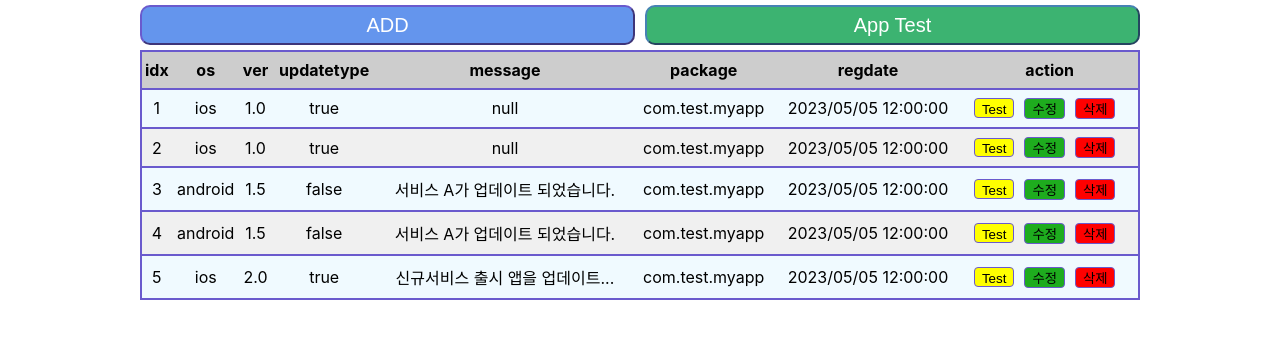
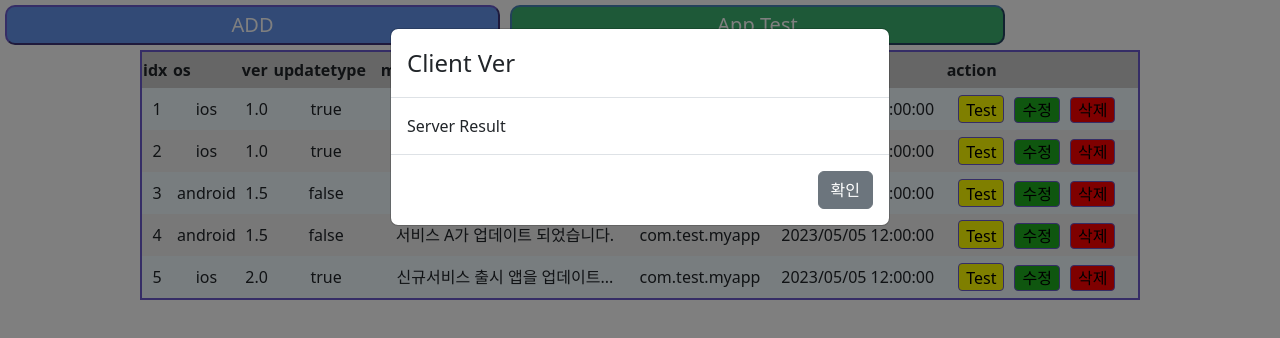
Before and after one commit to sangmee123/knu-fe-vcs-spa, a React (Create React App) app: page / in a window 1280 px wide. Both pictures are taken after a click on the button "App Test". Shown: the top 338 px of the page. Built offline with nearby package versions, Linux system fonts and the light colour scheme.

Commit message:
App Test 버튼 팝업창 추가

```diff
--- a/package.json
+++ b/package.json
@@ -6,7 +6,9 @@
     "@testing-library/jest-dom": "^5.16.5",
     "@testing-library/react": "^13.4.0",
     "@testing-library/user-event": "^13.5.0",
+    "bootstrap": "^5.3.0",
     "react": "^18.2.0",
+    "react-bootstrap": "^2.8.0",
     "react-dom": "^18.2.0",
     "react-scripts": "5.0.1",
     "web-vitals": "^2.1.4"
--- a/src/App.css
+++ b/src/App.css
@@ -25,6 +25,7 @@ tr:nth-child(2n) {
 /* mainBtn Start */
 .mainBtn {
   text-align: center;
+  display: flex;
 }
 .addBtn {
   font-size: 20px;
--- a/src/App.js
+++ b/src/App.js
@@ -1,6 +1,8 @@
 import logo from './logo.svg';
 import './App.css';
 import { useState } from 'react';
+import AppTestButton from './AppTestButton';
+
 function App() {
   const [data, setData]= useState([
     {
@@ -73,7 +75,8 @@ function App() {
     <div className="App">
       <div className="mainBtn">
         <button className="addBtn">ADD</button>
-        <button className="apptestBtn">App Test</button>
+        <AppTestButton />
+        {/*<button className="apptestBtn">App Test</button>*/}
       </div>
 
       <table>
--- /dev/null
+++ b/src/AppTestButton.css
@@ -0,0 +1,14 @@
+.apptestBtn {
+    font-size: 20px;
+    color: white;
+    background-color: mediumseagreen;
+
+    width: 495px;
+    height: 40px;
+    margin: 5px;
+    border-radius:10px;
+    border-color: steelblue;
+  }
+  .apptestBtn:hover {
+    background-color: seagreen;
+  }
--- /dev/null
+++ b/src/AppTestButton.js
@@ -0,0 +1,35 @@
+import React, { useState } from 'react';
+
+import Button from 'react-bootstrap/Button';
+import Modal from 'react-bootstrap/Modal';
+
+import 'bootstrap/dist/css/bootstrap.min.css';
+
+import './AppTestButton.css';
+
+function AppTestButton() {
+
+    const [show, setShow] = useState(false);
+
+    const handleClose = () => setShow(false);
+    const handleShow = () => setShow(true);
+
+    return(
+        <div>
+            <button className="apptestBtn" variant="outline-primary" onClick={handleShow}>App Test</button>
+
+            <Modal show={show} onHide={handleClose}>
+                <Modal.Header>
+                    <Modal.Title>Client Ver</Modal.Title>
+                </Modal.Header>
+                <Modal.Body>Server Result</Modal.Body>
+                <Modal.Footer>
+                    <Button className="btn_close" variant="secondary" onClick={handleClose}>
+                        확인
+                    </Button>
+                </Modal.Footer>
+            </Modal>
+        </div>
+    )
+}
+export default AppTestButton;
```
Also changed, not shown: 1 other file (tests, documents, lock files or other folders).
